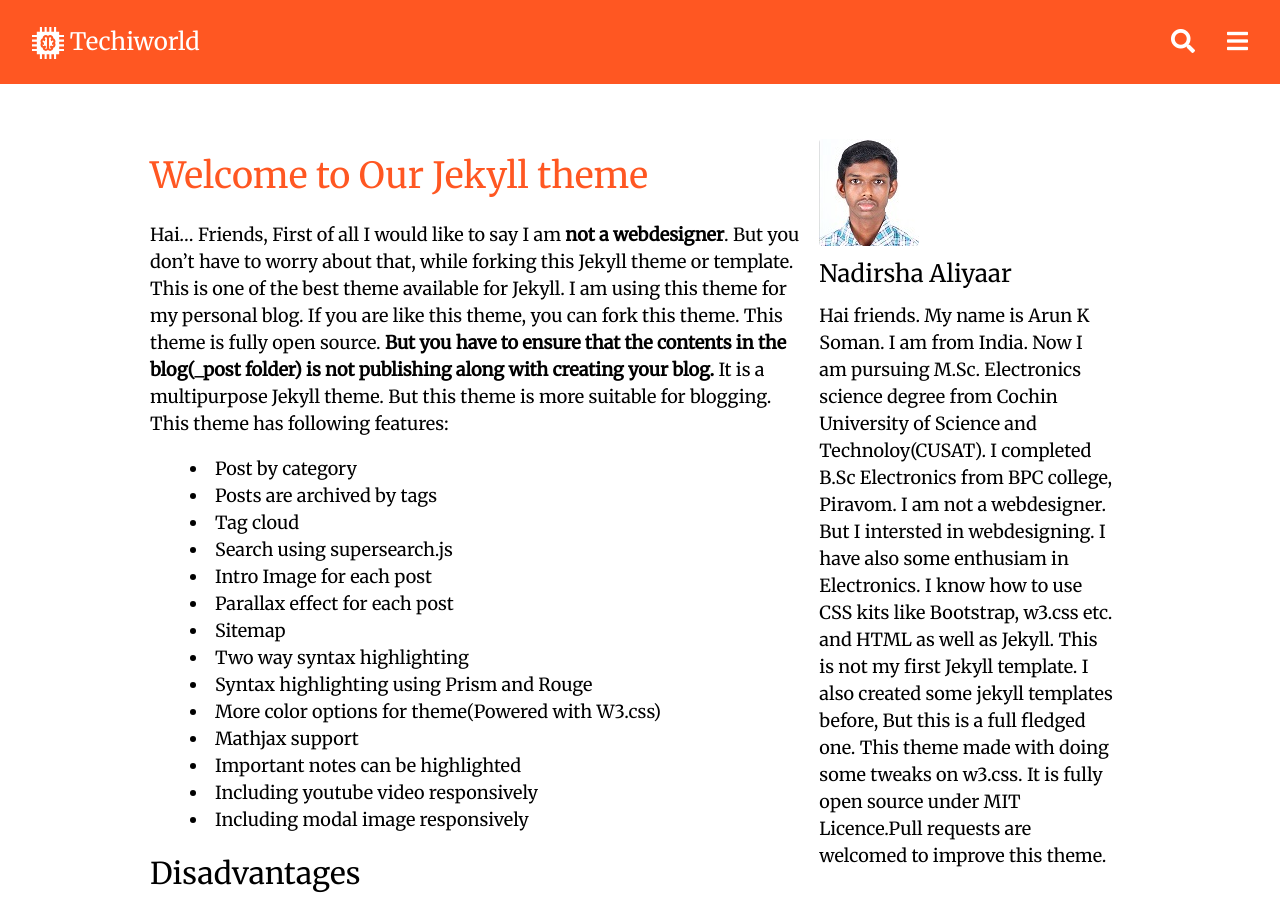
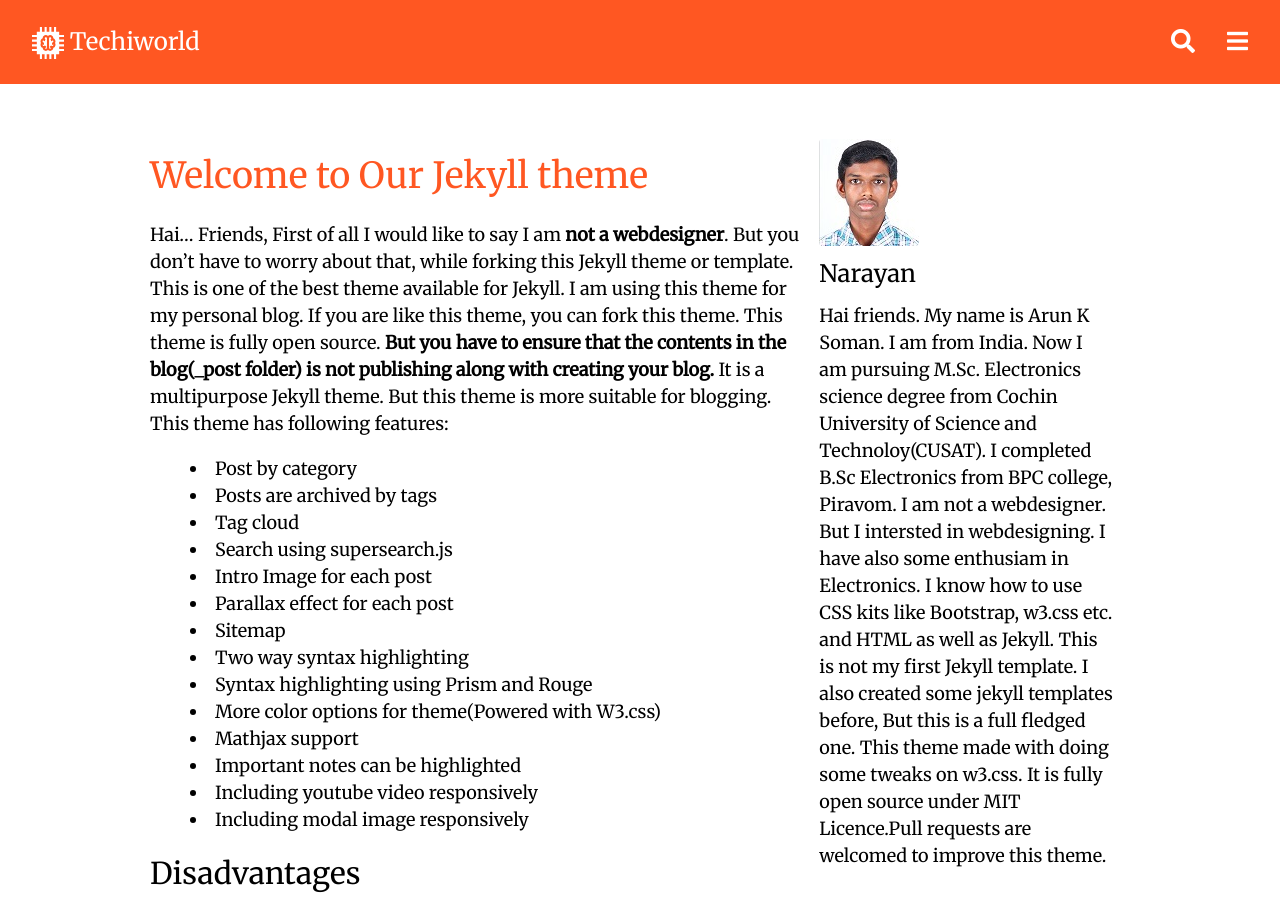
Before and after one commit to techiworld/techiworld.github.io, a Jekyll site: the page built from index.md, in a window 1280 px wide and 900 px high. Built offline with Jekyll 4.4.1, drawn with Linux system fonts in a browser that asks for light colours; formulas are drawn with MathJax 3.

Commit message:
Update _config.yml

```diff
--- a/_config.yml
+++ b/_config.yml
@@ -3,9 +3,9 @@ short_title: TW
 Slogan: Technology for Everyone
 baseurl: "/"
 url: "https://techiworld.github.io"
-Author: Nadirsha Aliyaar
+Author: Narayan
 Author_img: "/static/IMG/Arun.jpg"
-disqus_shortname: https-chipprogrammers-github-io-pimate
+disqus_shortname: https-techiworld-github-io-pimate
 addthis_id: ra-5aa39bfee6d7726e
 logo: "/static/IMG/chip.svg"
 favicon: "/assets/img/chip.ico"
```
